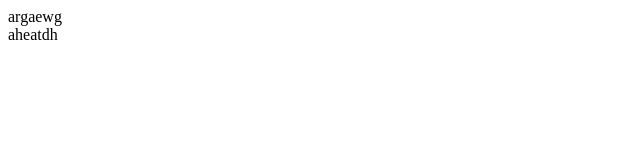
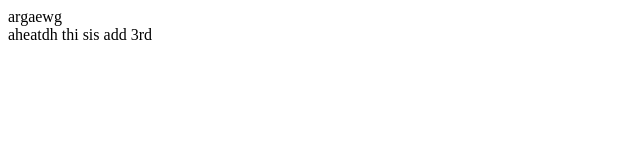
Before and after one commit to SirEchoDev/jerichogittestttt, a plain HTML site: page index.html in a window 1280 px wide. Shown: the full height of the page, 0-640 px from the left. Drawn offline with Linux system fonts and the light colour scheme.

Commit message:
pangatlo

```diff
--- a/index.html
+++ b/index.html
@@ -11,5 +11,7 @@
     </div>
 
     aheatdh
+
+    thi sis add 3rd
 </body>
 </html>
```
